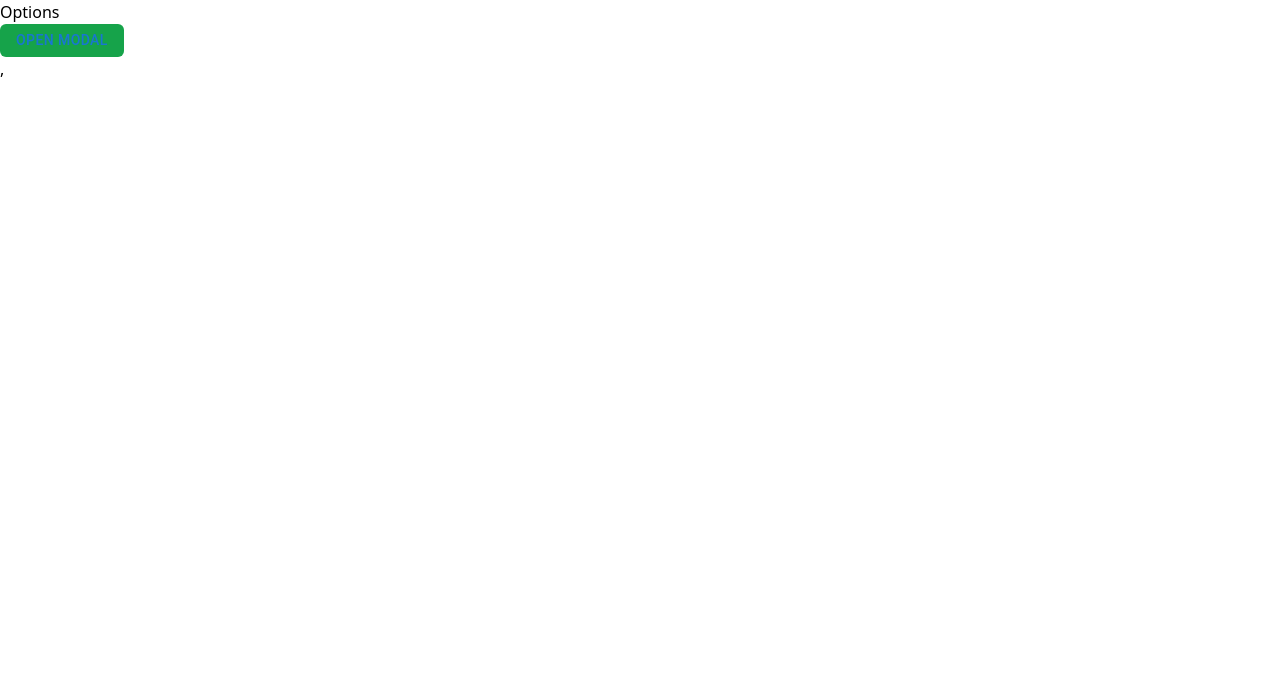
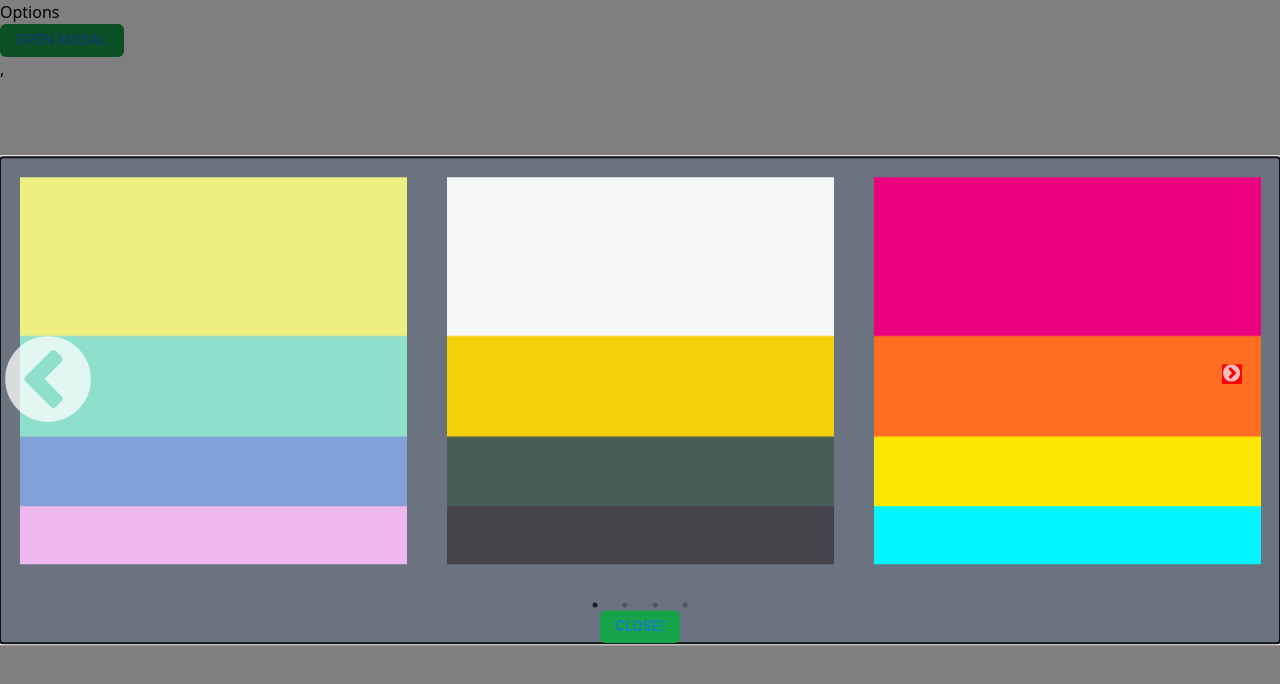
Before and after one commit to mckenzie-morris/Warboat, a React app: page /options in a window 1280 px wide. Shown: the top 684 px of the page. Built offline with nearby package versions, Linux system fonts and the light colour scheme; what @designbycode/tailwindcss-text-shadow, fluid-tailwind would draw is missing.

Commit message:
react slick carousel integrated, in progress 1/7/25

```diff
--- a/package.json
+++ b/package.json
@@ -23,7 +23,9 @@
     "react": "^18.3.1",
     "react-dom": "^18.3.1",
     "react-error-boundary": "^4.1.2",
-    "react-router": "^7.0.2"
+    "react-router": "^7.0.2",
+    "react-slick": "^0.30.3",
+    "slick-carousel": "^1.8.1"
   },
   "devDependencies": {
     "@babel/core": "^7.26.0",
--- a/src/components/Carousel.jsx
+++ b/src/components/Carousel.jsx
@@ -1,3 +1,7 @@
+import Slider from "react-slick";
+import "slick-carousel/slick/slick.css";
+import "slick-carousel/slick/slick-theme.css";
+
 import pastel from "../assets/themes/pastel.png";
 import retro from "../assets/themes/retro.png";
 import neon from "../assets/themes/neon.png";
@@ -11,7 +15,67 @@ import temperate from "../assets/themes/temperate.png";
 import tropical from "../assets/themes/tropical.png";
 import sunset from "../assets/themes/sunset.png";
 
+const themes = [
+  pastel,
+  retro,
+  neon,
+  gold,
+  spring,
+  summer,
+  fall,
+  winter,
+  space,
+  temperate,
+  tropical,
+  sunset,
+];
 
-export default () => {
-  return
-};
+function NextArrow(props) {
+  const { className, style, onClick } = props;
+  return (
+    <div
+      className={className}
+      style={{ ...style, display: "block", background: "red", right: '3%', zIndex: '1' }}
+      onClick={onClick}
+    />
+  );
+}
+
+function Carousel() {
+  const settings = {
+    arrows: true,
+    nextArrow: <NextArrow />,
+    dots: true,
+    infinite: true,
+    speed: 500,
+    slidesToShow: 3,
+    slidesToScroll: 3,
+    initialSlide: 0,
+    responsive: [
+      {
+        breakpoint: 1024,
+        settings: {
+          slidesToShow: 1,
+          slidesToScroll: 1,
+          infinite: true,
+          dots: true,
+        },
+      },
+    ],
+  };
+  return (
+    <div className="slider-container">
+      <Slider {...settings}>
+        {themes.map((theme, idx) => {
+          return (
+            <div key={idx} className="">
+              <img className="mx-auto p-5" src={theme}></img>
+            </div>
+          );
+        })}
+      </Slider>
+    </div>
+  );
+}
+
+export default Carousel;
--- a/src/components/Modal.jsx
+++ b/src/components/Modal.jsx
@@ -1,6 +1,6 @@
 import Modal from "@mui/material/Modal";
 import Button from "@mui/material/Button";
-// import Carousel from "./Carousel.jsx";
+import Carousel from "./Carousel.jsx";
 
 function BasicModal() {
   const [open, setOpen] = React.useState(false);
@@ -16,9 +16,9 @@ function BasicModal() {
         Open modal
       </Button>
       {/* change open={true} to open={open} after finishing edits */}
-      <Modal open={open} onClose={handleClose}>
+      <Modal open={true} onClose={handleClose}>
         <div className="fixed left-1/2 top-1/2 flex max-h-full max-w-full -translate-x-1/2 -translate-y-1/2 flex-col justify-center bg-gray-500">
-          {/* <Carousel /> */}
+          <Carousel className=""/>
           <Button
             className="mx-auto mt-5 rounded-md bg-green-600 px-4 py-1"
             onClick={handleClose}
--- a/src/styles.css
+++ b/src/styles.css
@@ -85,3 +85,14 @@
   --tertiary: 255, 196, 126;
   --quaternary: 255, 173, 132;
 }
+
+.slick-prev {
+  left: 3% !important;
+  z-index: 1;
+  scale: 5;
+  translate: 0 250%;
+}
+.slick-next {
+  /* right: 3% !important; */
+  /* z-index: 1; */
+}
```
Also changed, not shown: 11 other files (tests, documents, lock files or other folders).
